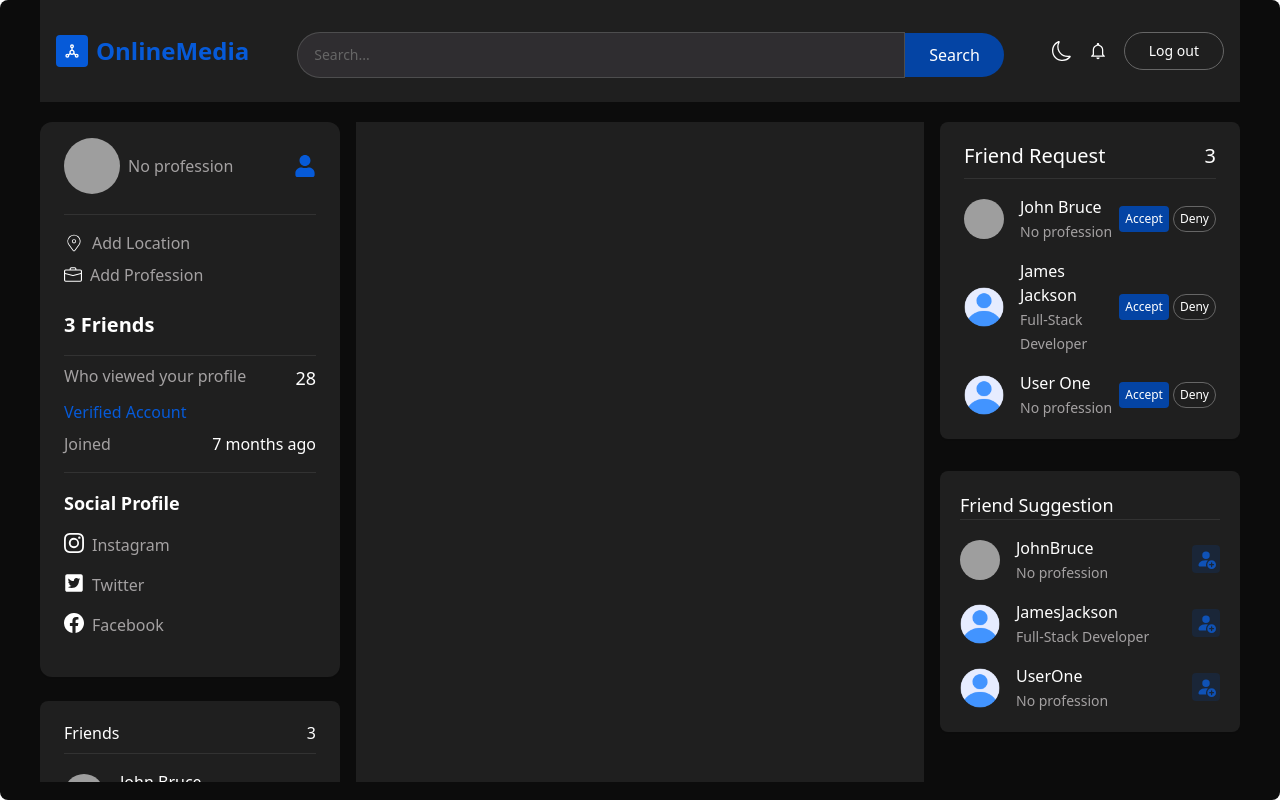
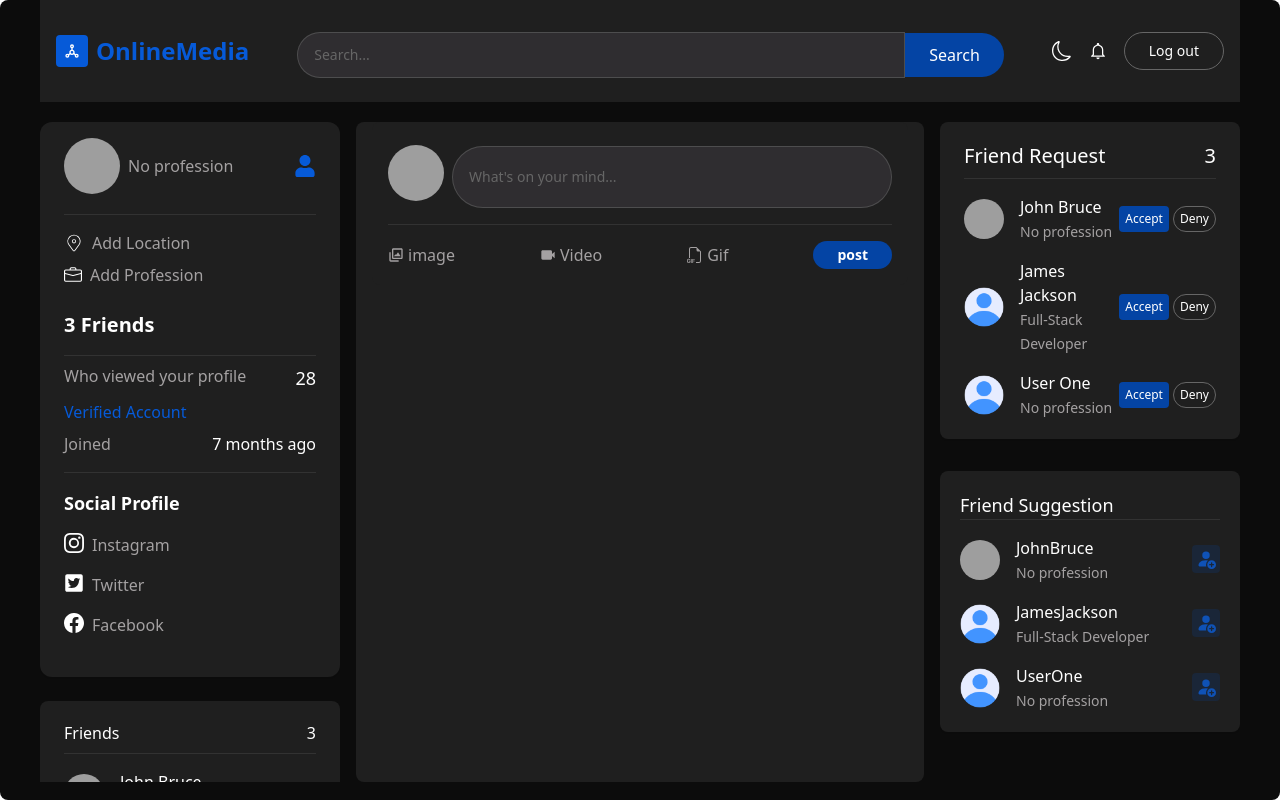
Before and after one commit to vasantharatnam/Social-media, a React (Vite) app in the folder frontend/media-app/: page / in a window 1280 px wide. Built offline with nearby package versions, Linux system fonts and the light colour scheme; grey boxes are pictures that could not be loaded.

Commit message:
PostCard started

```diff
--- /dev/null
+++ b/frontend/media-app/src/Components/PostCard.jsx
@@ -0,0 +1,11 @@
+import React from 'react'
+
+function PostCard() {
+  return (
+    <div>
+
+    </div>
+  )
+}
+
+export default PostCard
--- a/frontend/media-app/src/Pages/Home.jsx
+++ b/frontend/media-app/src/Pages/Home.jsx
@@ -3,17 +3,34 @@
 import Topbar from '../Components/Topbar';
 import ProfileCard from '../Components/ProfileCard';
 import FriendsCard from '../Components/FriendsCard';
-import {friends , requests , suggest} from '../assets/data'
+import {friends , requests , suggest , posts} from '../assets/data'
 import {useState} from 'react';
 import {Link} from 'react-router-dom'
 import img from '../assets/userprofile.png'
 import CustomButton from '../Components/CustomButton';
 import {BsPersonFillAdd} from 'react-icons/bs'
+import TextInput from '../Components/TextInput';
+import { useForm } from 'react-hook-form';
+import {BiImages} from  'react-icons/bi'
+import {BiSolidVideo} from 'react-icons/bi'
+import {BsFiletypeGif} from 'react-icons/bs'
+import PostCard from '../Components/PostCard';
+
 
 function Home() {
     const {user} = useSelector((state) => state.user);
     const [friendRequest , setFriendRequest] = useState(requests);
     const [suggestedFriends , setSuggestedFriends] = useState(suggest);
+    const {register , handleSubmit , formState : {errors}} = useForm();
+    const [errMsg , setErrMsg] = useState("")
+    const [file , setFile] = useState(null)
+    const [posting , setPosting] = useState(false);
+    const [Loading , setLoading] = useState(false);
+
+    const handlePostSubmit = async(data)=>{
+
+    }
+
   return (
     <div className = 'home w-full px-0 lg:px-10 pb-20 2xl:px-40 bg-bgColor lg:rounded-lg h-screen overflow-hidden'>
         <Topbar/>
@@ -24,9 +41,77 @@
          <FriendsCard friends = {user?.friends}/>
         </div>
         {/*CENTER*/}
-        <div className = 'flex-1 h-full bg-primary px-4 flex flex-col gap-6 overflow-y-auto'>
+        <div className = 'flex-1 h-full bg-primary px-4 flex flex-col gap-6 overflow-y-auto rounded-lg'>
+            <form onSubmit={handleSubmit(handlePostSubmit)} className = 'bg-primary px-4 rounded-lg'>
+                <div className = 'w-full flex items-center gap-2 py-4 border-b border-[#66666645]'>
+                   <img src = {user?.profileUrl ?? img} alt = 'User Image' className = 'w-14 h-14 rounded-full object-cover' />
+                   <TextInput styles ='w-full rounded-full py-5' placeholder= "What's on your mind..." name = "description" register = {register("description" , {required : "Write something about the post"})} error = {errors.description ? errors.description.message:""}/>
+                </div>
+                {errMsg?.message && (
+                   <span role = 'alert' className = {`text-sm ${errMsg?.status === "failed" ? "text-red-500" : "text-green-500"} mt-0.5`}>
+                     {errMsg?.message}
+                   </span>
+                )}
 
-        </div>
+                  <div className = 'flex items-center justify-between py-4'>
+                     <label htmlFor = 'imgUpload' className='flex items-center gap-1 text-base text-ascent-2  hover:text-ascent-1 cursor-pointer'>
+                         <input type ="file" onchange = {(e)=> setFile(e.target.files[0])} className = 'hidden' id = 'imgUpload' data-max-size = '5120'  accept = '.jpg , .png , .jpeg' />
+                         <BiImages/>
+                         <span>image</span>
+                     </label>
+                     <label
+                  className='flex items-center gap-1 text-base text-ascent-2 hover:text-ascent-1 cursor-pointer'
+                  htmlFor='videoUpload'
+                >
+                  <input
+                    type='file'
+                    data-max-size='5120'
+                    onChange={(e) => setFile(e.target.files[0])}
+                    className='hidden'
+                    id='videoUpload'
+                    accept='.mp4, .wav'
+                  />
+                  <BiSolidVideo />
+                  <span>Video</span>
+                </label>
+                <label
+                  className='flex items-center gap-1 text-base text-ascent-2 hover:text-ascent-1 cursor-pointer'
+                  htmlFor='vgifUpload'
+                >
+                 <input
+                    type='file'
+                    data-max-size='5120'
+                    onChange={(e) => setFile(e.target.files[0])}
+                    className='hidden'
+                    id='vgifUpload'
+                    accept='.gif'
+                  />
+                  <BsFiletypeGif />
+                  <span>Gif</span>
+                  </label>
+                   <div>
+                    {posting?(<Loading/>): (<CustomButton type='submit' title = 'post' containerStyles= 'bg-[#0444a4] text-white py-1 px-6 rounded-full font-semibold text-sm'/>) }
+                   </div>
+                  </div>
+              </form>
+              {Loading ? (
+              <Loading />
+            ) : posts?.length > 0 ? (
+              posts?.map((post) => (
+                <PostCard
+                  key={post?._id}
+                  post={post}
+                  user={user}
+                  deletePost={() => {}}
+                  likePost={() => {}}
+                />
+              ))
+            ) : (
+              <div className='flex w-full h-full items-center justify-center'>
+                <p className='text-lg text-ascent-2'>No Post Available</p>
+              </div>
+            )}
+           </div>
          {/*RIGHT*/}
          <div className= 'hidden w-1/4  h-full lg:flex flex-col gap-8 overflow-y-auto'>
              {/*FRIEND REQUEST */}
@@ -84,6 +169,7 @@
                                 <BsPersonFillAdd size = {20} className = 'text-[#0f52b6]'/>
                             </button>
                         </div>
+
                     </div>))
                    }
                  </div>
--- a/frontend/media-app/src/assets/data.js
+++ b/frontend/media-app/src/assets/data.js
@@ -391,4 +391,4 @@
   },
 ];
 
-export default {friends, requests , suggest}
+export default {friends, requests , suggest , posts}
```
